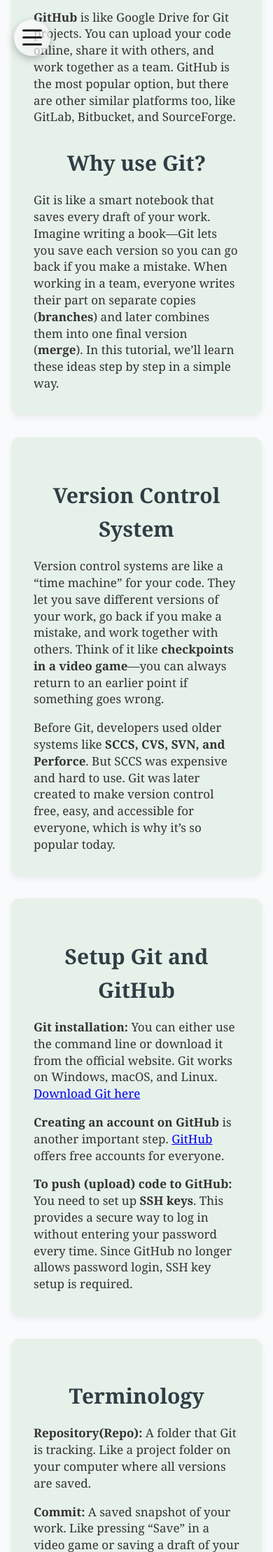
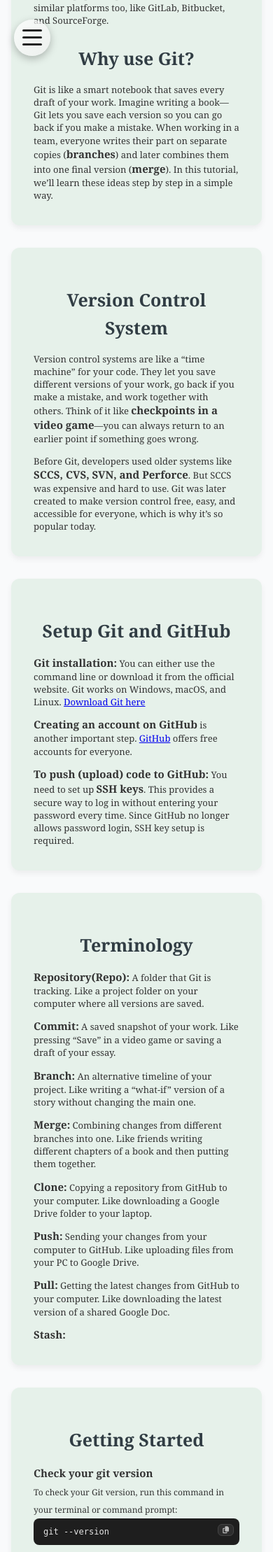
Before and after one commit to Pravanjankuanr/Portfolio_PravanjanKuanr, a Flask app: page /docs/git in a window 390 px wide. Shown: the part 744-2962 px from the top of the page at 70% size. Run offline with Flask 3, Linux system fonts and the light colour scheme.

Commit message:
documention text size small for mobile

```diff
--- a/static/css/styles.css
+++ b/static/css/styles.css
@@ -1072,6 +1072,85 @@ pre code {
 }
 
 
+.doccontentbox h3 {
+  font-size: 25px;
+  margin-bottom: 1rem;
+  color: #313d44; /* blue accent */
+}
+
+.doccontentbox h4 {
+  font-size: 1rem;
+  margin: 1rem 0 0.5rem;
+  color: #444;
+}
+
+/* ====== Paragraphs ====== */
+.doccontentbox p {
+  margin-bottom: 0.3rem;
+  font-size: 13px;
+  line-height: 1.4;
+}
+
+.doccontentbox b {
+  margin-bottom: 0.90rem;
+  font-size: 15px;
+}
+
+.doccontentbox span{
+    font-size: 12px;
+}
+
+.doccontentbox .run-guide{
+    font-size: 12px;
+}
+
+/* ====== Code Blocks ====== */
+pre {
+  background: #1e1e1e;
+  color: #e5e5e5;
+  padding: 10px 14px;      /* balanced top/bottom + left/right */
+  margin: 0 0 1rem 0;     /* small bottom spacing */
+  border-radius: 8px;
+  overflow-x: auto;       /* only scroll if needed */
+  font-size: 0.75rem;
+  line-height: 1.5;
+  white-space: pre;       /* respect spacing */
+}
+
+pre code {
+  font-family: "Fira Code", monospace;
+  margin: 0;
+  padding: 0;
+  display: block;         /* ensures alignment */
+  white-space: pre;       /* avoid collapsing spaces */
+}
+
+
+.copy-btn {
+  position: absolute;
+  top: 8px;
+  right: 8px;
+  background: #2d2d2d;
+  border: 1px solid #444;
+  border-radius: 6px;
+  padding: 2px 6px;
+  cursor: pointer;
+  color: #bbb;
+  font-size: 10px;
+  transition: background 0.2s, color 0.2s;
+}
+
+.copy-btn:hover {
+  background: #444;
+  color: white;
+}
+
+.copied-text {
+  color: #fff;
+  font-weight: bold;
+  font-size: 8px;
+}
+
 
 /* =========================
    Media Queries
```
